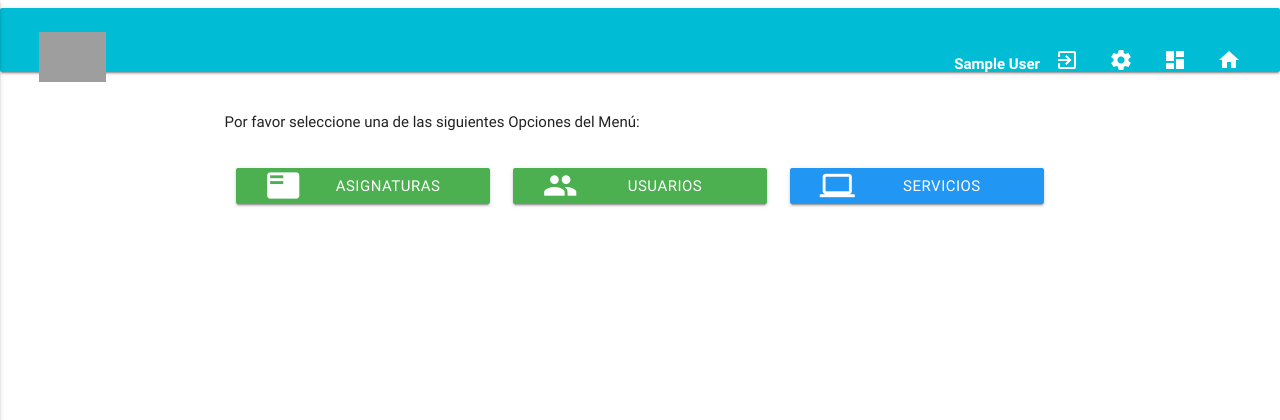
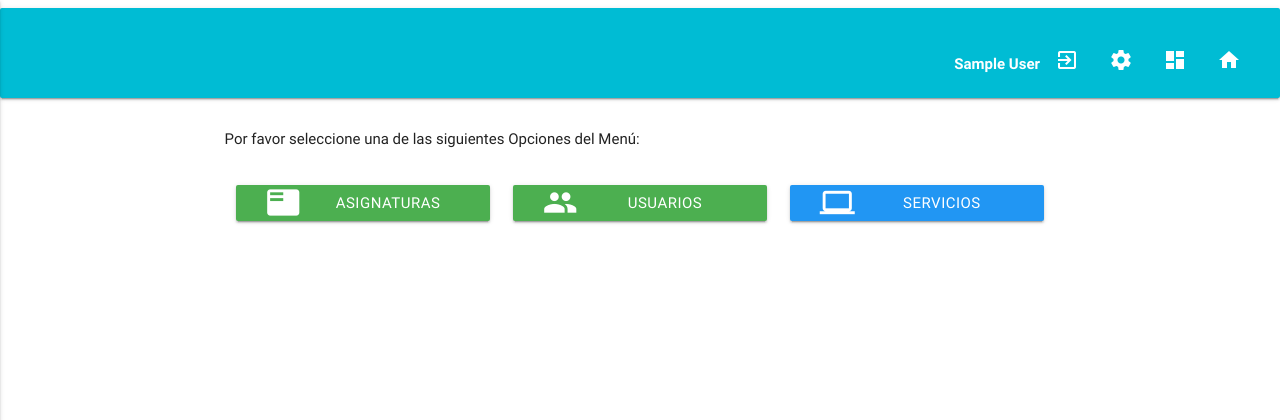
Before and after one commit to OmarRm25/OmoNoHomoTeam, a PHP site: page /dashboard.php in a window 1280 px wide. Shown: the top 420 px of the page. Run offline with PHP 8.4, Linux system fonts and the light colour scheme; the visitor is signed in with stand-in values (Sample User, id 1); data comes from the database, SQL or seed files in the repository; some libraries are stand-ins or nearby versions; grey boxes are pictures that could not be loaded.

Commit message:
Corregir barra nav, privilegios

```diff
--- a/dashboard.php
+++ b/dashboard.php
@@ -44,7 +44,7 @@ if ($_SESSION['u_usuario'] == '')
     </div>
 
     <?php
-$conn = new mysqli('localhost', 'root', '', 'db_usuarios');
+$conn = new mysqli('localhost', 'root', '', 'cursos_inter');
 mysqli_set_charset($conn,'utf8');
 
 $condicion = $_SESSION['g_usuario'];//traer botones a el dashboard desde la DB
@@ -62,7 +62,7 @@ $botones= $conn->query("SELECT * FROM botones WHERE Permisos <='".$condicion."'O
 
             <?php //se traen los datos con la URL -> Se puede aprencia en al posicionar los botones
 
-            echo '<div class="col s4    ">
+            echo '<div class="col s4">
             <a href="./'.$row['URL'].'.php" style="width:100%;"  class="waves-effect waves-light btn '.$row['Color'].'">
             <i style="font-size:35px"class="material-icons left">'.$row['Icono'].'</i>
 
--- a/nav.php
+++ b/nav.php
@@ -2,7 +2,7 @@
 //nav menu de arriba
 if (empty($_SESSION['u_usuario'])) {
 	echo '
-		<nav class="nav-wrapper card-panel accent-2 left-align panel2" style="background:#00BCD4">
+		<nav class="nav-wrapper card-panel accent-2 left-align panel2" style="background:#00BCD4 ; min-height: 90px;">
 
 		  <div class="panel" >
 
@@ -38,16 +38,13 @@ if (empty($_SESSION['u_usuario'])) {
 
 else {
 	echo '
-		<nav class="nav-wrapper card-panel accent-2 left-align panel2" style="background:#00BCD4">
+		<nav class="nav-wrapper card-panel accent-2 left-align panel2" style="background:#00BCD4; min-height: 90px;">
 
 			<div class="panel" >
 
 				<ul class="rigth" >
 
         	<li><a data-activates="slide-out" class="brand-logo"><i class="material-icons">&#xE5D2;</i></a></li>
-					<li><a id="carga"><i class="brand-logo" class="material-icons"></i>
-	          <img src="./assets/media/img/logo_unam.png" height="50px">
-          </a></li>
 
 				</ul>
 
```
Also changed, not shown: validar_login.php (+5 -4 lines).
